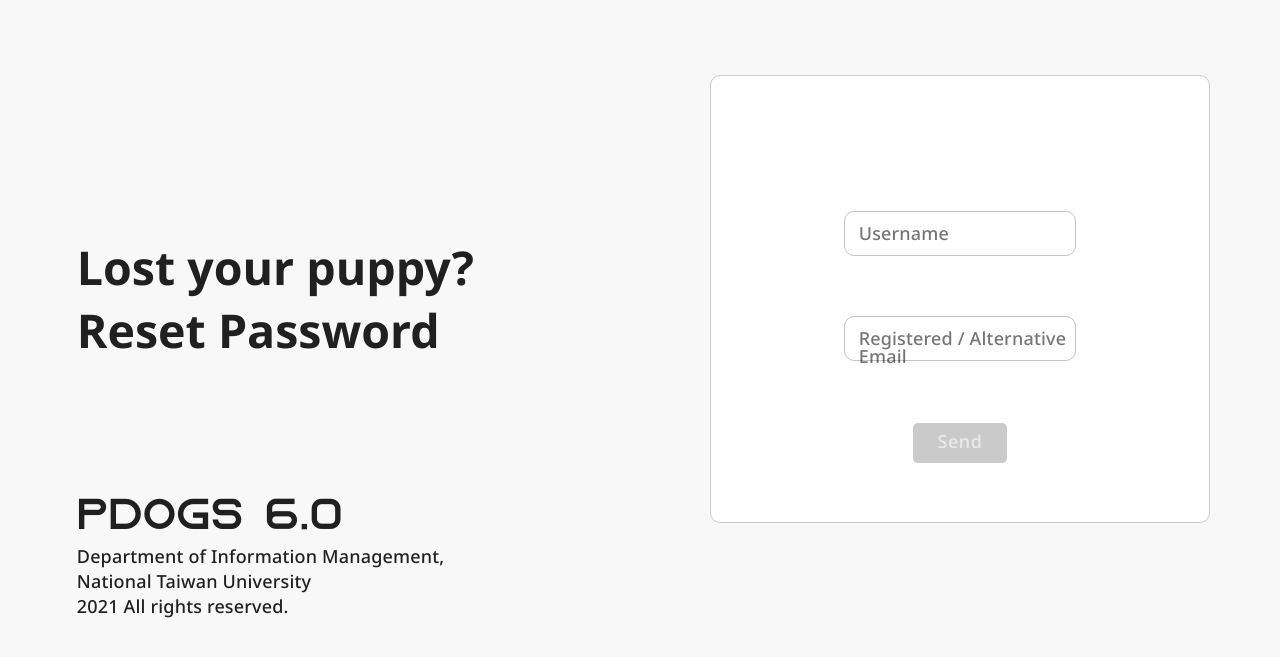
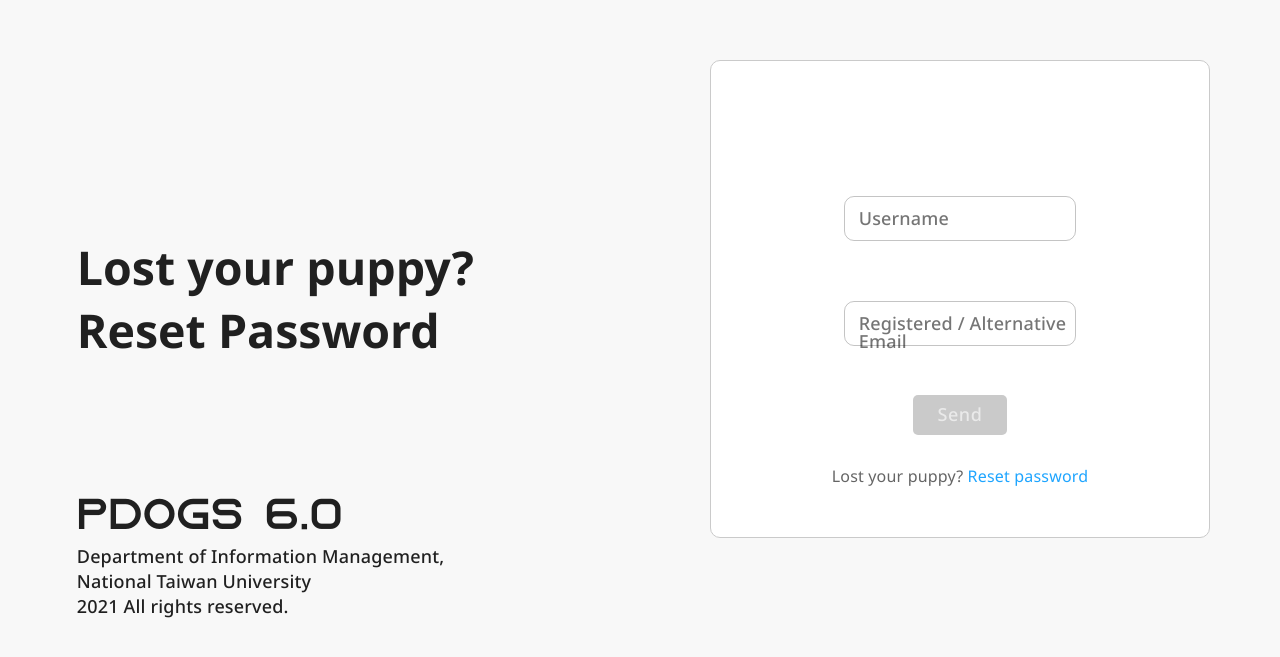
Before and after one commit to yyl14/pd6-fe, a React (Create React App) app: page /forget-password in a window 1280 px wide. Shown: the part 101-758 px from the top of the page. Built offline with nearby package versions, Linux system fonts and the light colour scheme.

Commit message:
inherit more code from !548; align with design

```diff
--- a/src/containers/auth/ForgetPasswordForm.js
+++ b/src/containers/auth/ForgetPasswordForm.js
@@ -11,13 +11,15 @@ import {
   DialogContent,
   DialogTitle,
   makeStyles,
+  Link,
 } from '@material-ui/core';
+import { Link as RouterLink } from 'react-router-dom';
 import { userForgetPassword } from '../../actions/user/auth';
 
 import '../../styles/auth.css';
 import '../../styles/index.css';
 
-const useStyles = makeStyles(() => ({
+const useStyles = makeStyles((theme) => ({
   authForm: {
     width: '50%',
   },
@@ -26,7 +28,11 @@ const useStyles = makeStyles(() => ({
     marginTop: '55px',
   },
   authButtons: {
-    marginTop: '57px',
+    marginTop: '44px',
+    marginBottom: '30px',
+  },
+  authLink: {
+    color: theme.palette.grey.A400,
   },
 }));
 
@@ -149,6 +155,15 @@ export default function ForgetPasswordForm() {
               Send
             </Button>
           </form>
+
+          <Typography variant="body2" className={classNames.authLink}>
+            Lost your puppy?
+            {' '}
+            <Link component={RouterLink} to="/forget-password">
+              Reset password
+            </Link>
+            {' '}
+          </Typography>
         </CardContent>
       </Card>
 
--- a/src/containers/auth/ForgetUsername.js
+++ b/src/containers/auth/ForgetUsername.js
@@ -17,7 +17,7 @@ export default function ForgetUsername() {
           <ForgetUsernameForm />
         </Grid>
         <Typography className="auth-title" variant="h3">
-          Lost your puppy? Find Username
+          Forgot username? We can help!
         </Typography>
         <Trademark />
       </Grid>
--- a/src/containers/auth/ForgetUsernameForm.js
+++ b/src/containers/auth/ForgetUsernameForm.js
@@ -130,6 +130,15 @@ export default function ForgetUsernameForm() {
               Send
             </Button>
           </form>
+
+          <Typography variant="body2" className={classNames.authLink}>
+            Lost your puppy?
+            {' '}
+            <Link component={RouterLink} to="/forget-username">
+              Find Username
+            </Link>
+            {' '}
+          </Typography>
         </CardContent>
       </Card>
 
```
